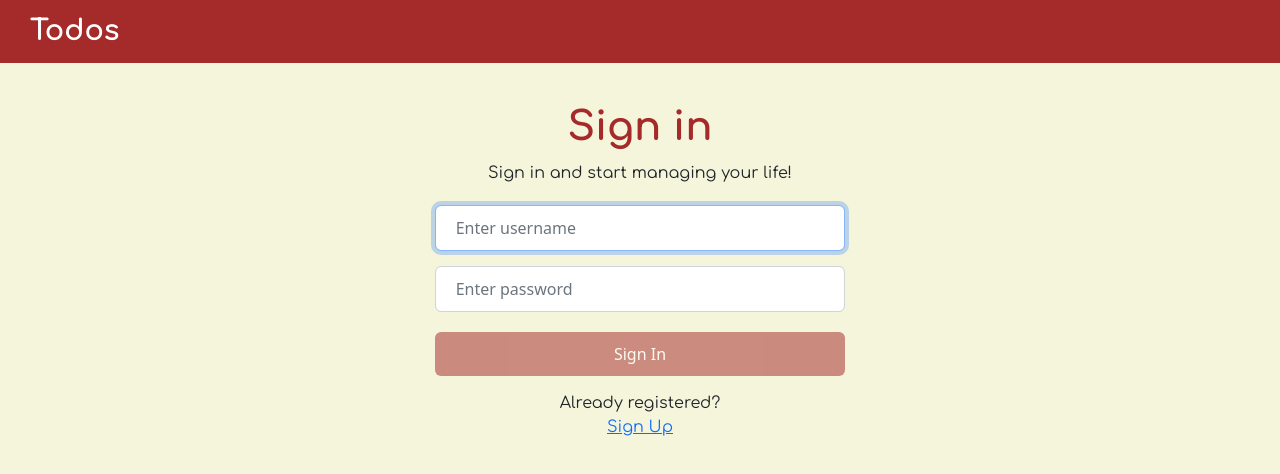
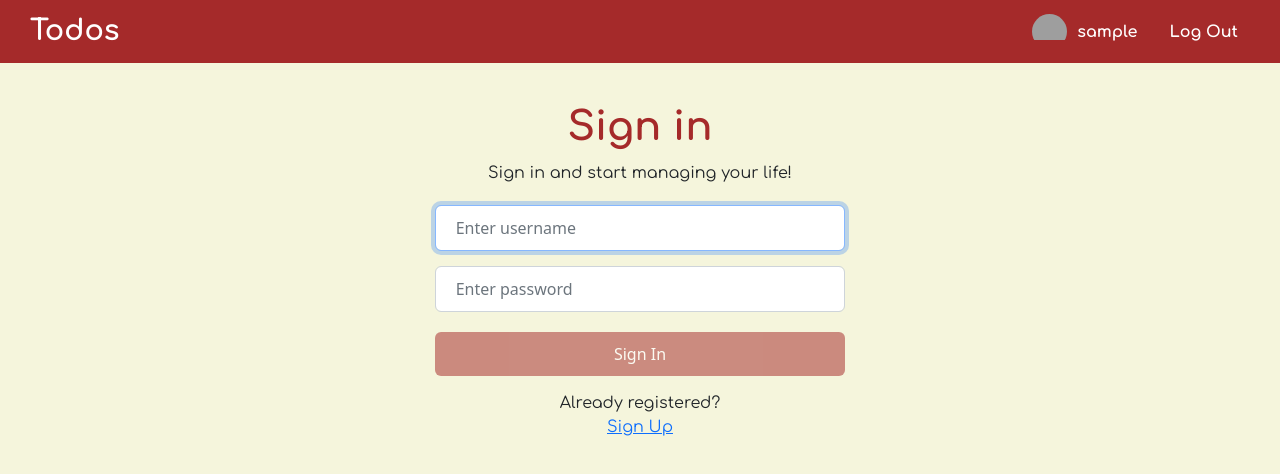
Before and after one commit to chivietnguyen/Todolist-New, a React (Create React App) app: page /login in a window 1280 px wide. Shown: the top 474 px of the page. Built offline with nearby package versions, Linux system fonts and the light colour scheme; sample sign-in values are in the browser's storage; grey boxes are pictures that could not be loaded.

Commit message:
Log out completed

```diff
--- a/src/components/Header/Header.css
+++ b/src/components/Header/Header.css
@@ -27,3 +27,41 @@
     text-decoration: none;
     cursor: pointer;
 }
+
+.cat-avatar {
+    width: 35px;
+    height:35px;
+    border-radius: 50%;
+    overflow: hidden;
+}
+
+.cat-avatar img {
+    width: 100%;
+}
+
+.user--display {
+    color: white;
+    font-weight: bold;
+    cursor: pointer;
+}
+
+.btn--logout {
+    background-color: transparent !important;
+    border: none !important;
+    font-weight: bold !important;
+    transition: 0.3s ease;
+}
+
+.btn--logout:hover {
+    background-color: white !important;
+    color: brown !important;
+    transform: scale(1.1);
+}
+
+.username {
+    margin: 0 !important;
+}
+
+.username:hover {
+    text-decoration: underline;
+}
--- a/src/components/Header/Header.js
+++ b/src/components/Header/Header.js
@@ -1,13 +1,46 @@
-import React from 'react'
-import { Link } from 'react-router-dom'
-import './Header.css'
+import React from "react";
+import { Link, useNavigate } from "react-router-dom";
+import { Button } from "react-bootstrap";
+import "./Header.css";
 
 export default function Header() {
-  return (
-    <div className="header-container d-flex align-items-center justify-content-between">
+
+	const username = JSON.parse(localStorage.getItem("user"))?.username || '';
+
+	const navigate = useNavigate();
+
+	function handleLogout() {
+		localStorage.clear();
+		navigate("/login");
+	}
+
+	return (
+		<div className="header-container d-flex align-items-center justify-content-between">
 			<div className="header--logo">
-				<Link to='/'>Todos</Link>
+				<Link to="/">Todos</Link>
 			</div>
-	</div>
-  )
+
+			{username && (
+				<div className="d-flex align-items-center justify-content-between">
+					<div
+						style={{ marginRight: "20px" }}
+						className="user--display d-flex align-items-center justify-content-between"
+					>
+						<div className="cat-avatar" style={{ marginRight: "10px" }}>
+							<img
+								src="https://upload.wikimedia.org/wikipedia/commons/thumb/4/4d/Cat_November_2010-1a.jpg/1200px-Cat_November_2010-1a.jpg"
+								alt="cat-avatar"
+							/>
+						</div>
+
+						<p className="username">{username}</p>
+					</div>
+
+					<Button onClick={handleLogout} className="btn--logout">
+						Log Out
+					</Button>
+				</div>
+			)}
+		</div>
+	);
 }
--- a/src/components/LoginForm/LoginForm.css
+++ b/src/components/LoginForm/LoginForm.css
@@ -13,7 +13,6 @@
 
 .form p {
     font-family: "Comfortaa", cursive;
-    margin: 0;
 }
 
 .form-group {
--- a/src/index.css
+++ b/src/index.css
@@ -11,3 +11,7 @@ body {
 ul {
   padding: 0 !important;
 }
+
+p {
+  margin: 0;
+}
```
Also changed, not shown: src/requirement.md (+2 -2 lines).
